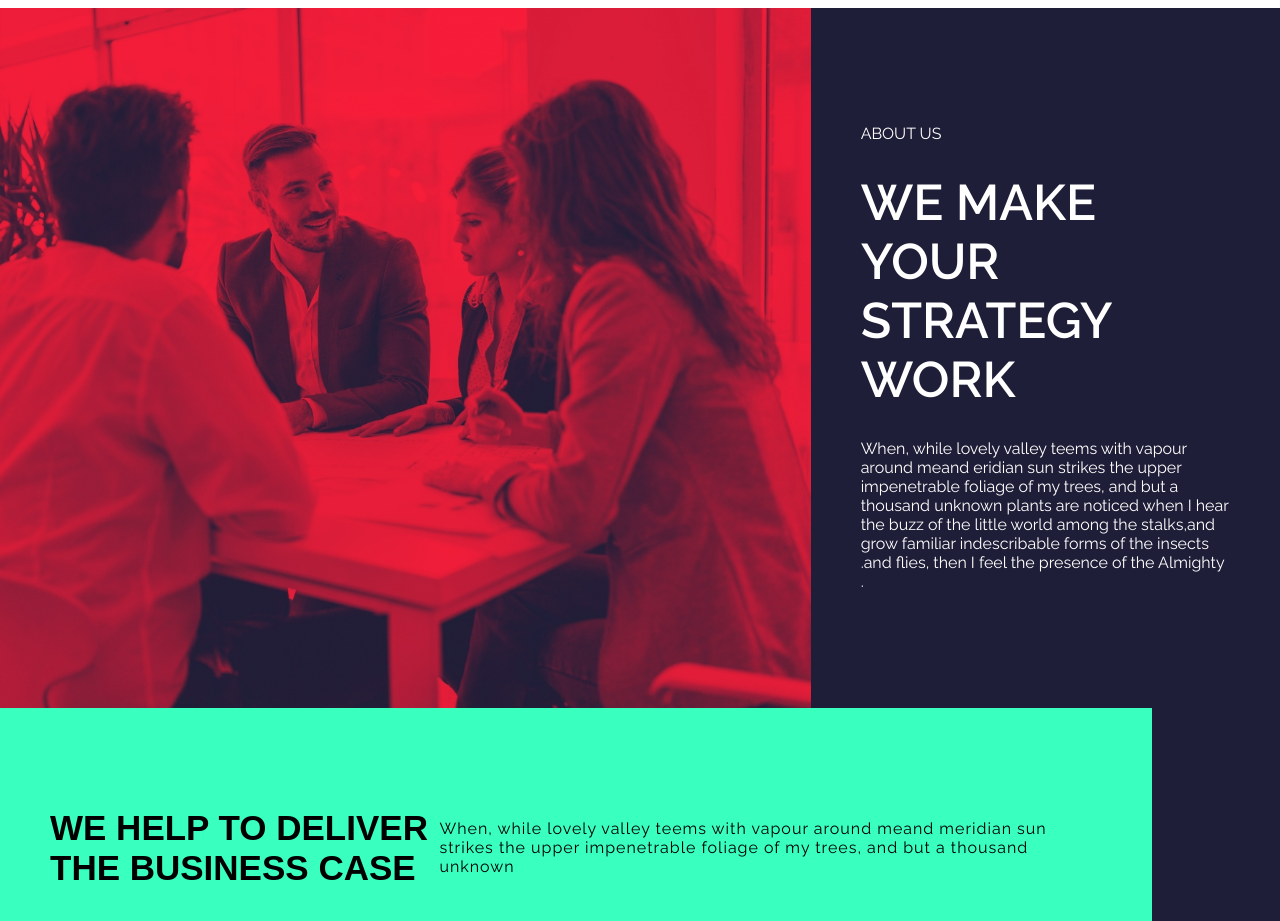
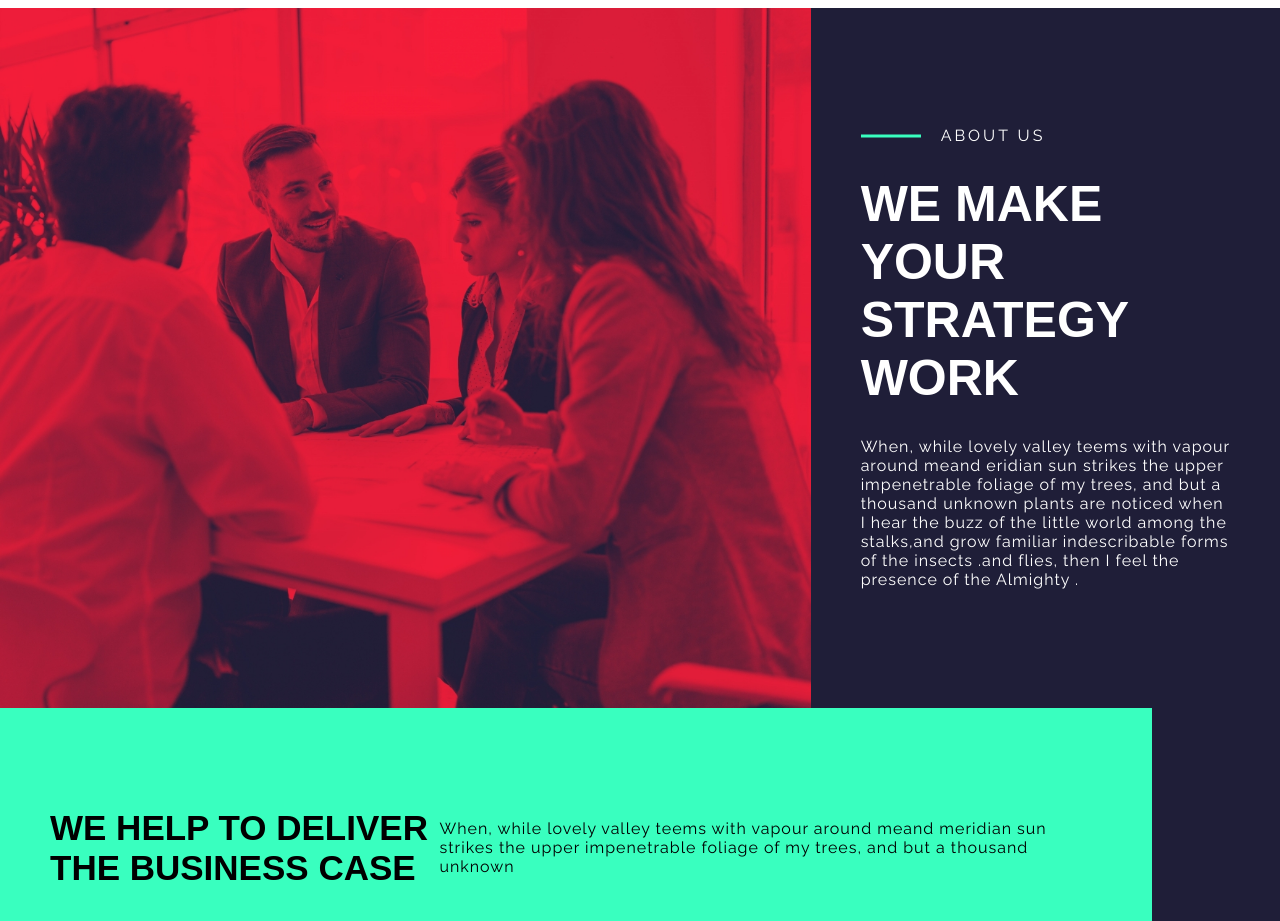
Before and after one commit to guglielmopiasenti/proj-html-vuejs, a Vue app: page / in a window 1280 px wide. Shown: the part 2100-3021 px from the top of the page. Built offline with nearby package versions, Linux system fonts and the light colour scheme; a web font is replaced by a local one.

Commit message:
about us completed

```diff
--- a/src/components/AboutUs.vue
+++ b/src/components/AboutUs.vue
@@ -11,7 +11,7 @@ export default {
     <div class="card-container">
         <img src="../assets/img/business-people-working-together-on-project-and-5FHSKBL.jpg" alt="">
         <div class="card-description">
-            <div>ABOUT US</div>
+            <div id="about">ABOUT US</div>
             <h1>{{ title }}</h1>
             <p> {{ text }}
             </p>
@@ -34,12 +34,34 @@ export default {
     }
 }
 
+#about {
+    position: relative;
+    padding-left: 80px;
+    letter-spacing: 3px;
+
+    &::after {
+        content: '';
+        position: absolute;
+        top: 50%;
+        left: 0;
+        width: 60px;
+        height: 3px;
+        background-color: $c-a;
+        transform: translateY(-50%);
+    }
+}
+
 .card-description {
     padding: 50px;
 
     h1 {
+        @include second-font;
         font-size: 50px;
         padding: 30px 0;
     }
+
+    p {
+        letter-spacing: 1px;
+    }
 }
 </style>
```
